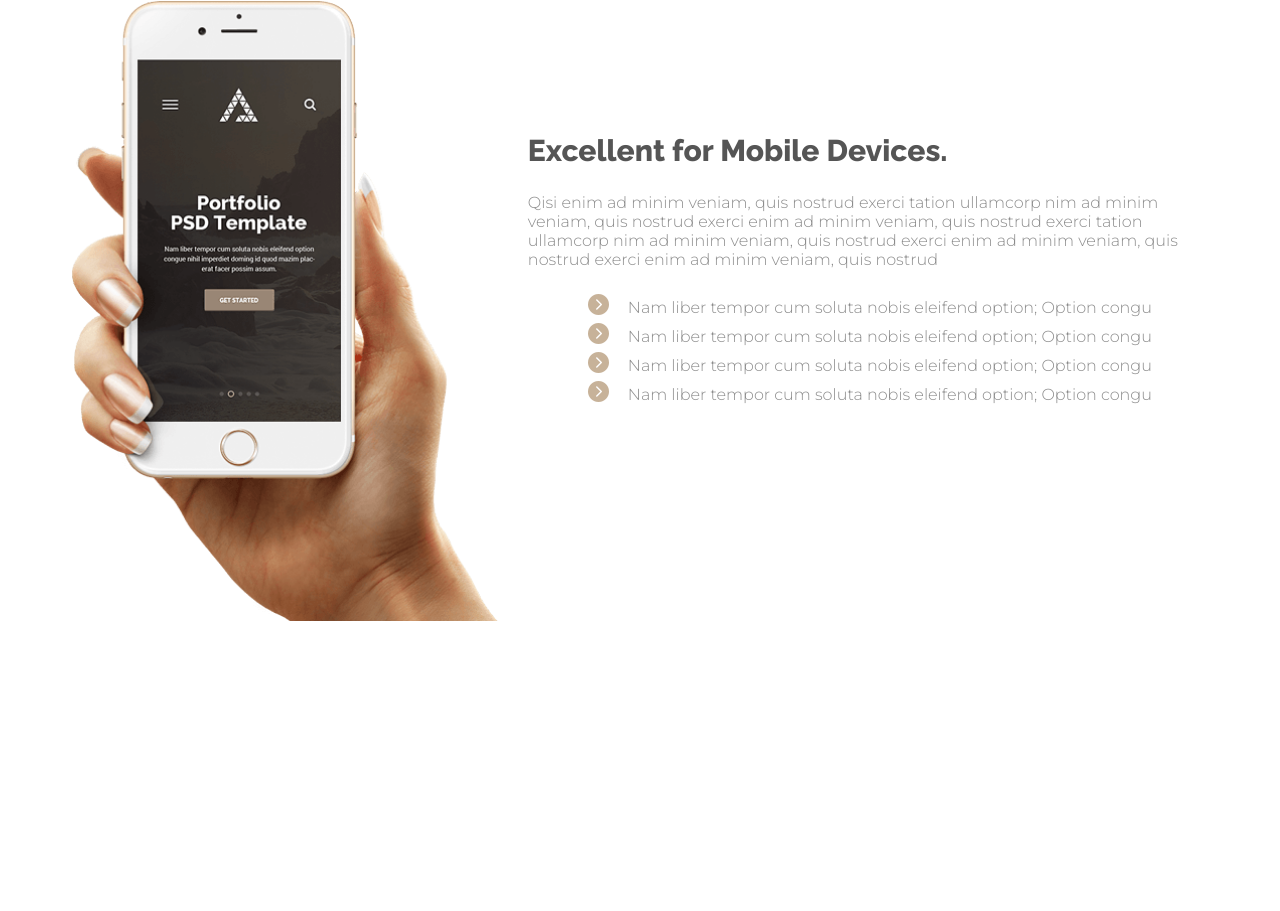
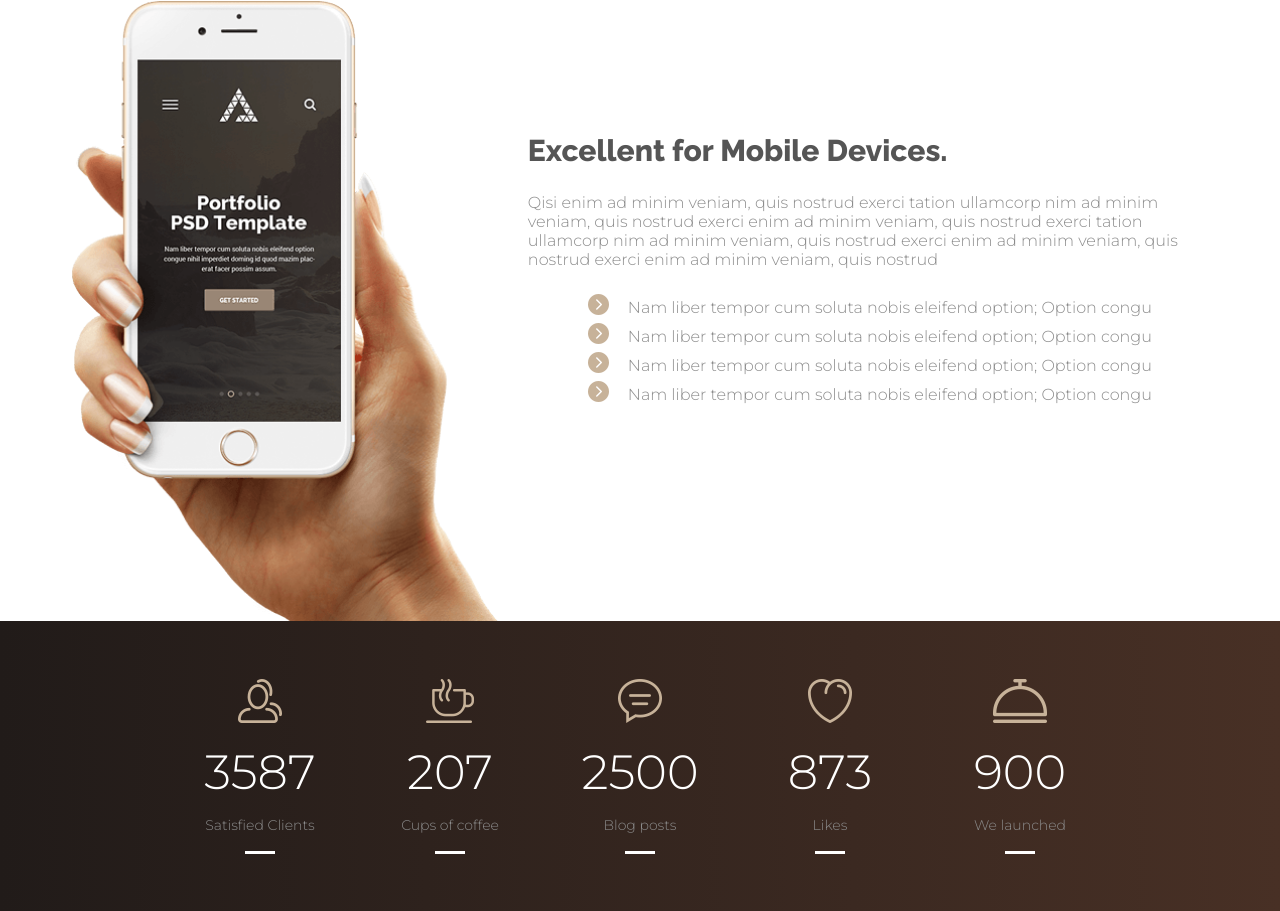
Before and after one commit to kuzkovandrey/project_1, a website: page app/index.html in a window 1280 px wide. Shown: the part 3884-4795 px from the top of the page. Before the commit the page ends 4505 px from the top, so only its background shows below. Drawn offline with Linux system fonts and the light colour scheme.

Commit message:
Added achievements section

```diff
--- a/app/index.html
+++ b/app/index.html
@@ -259,6 +259,38 @@
 			</div>
 		</section>
 
+		<section class="achievements">
+			<div class="achievement-card">
+				<img class="achievement-card__icon" src="images/icon-man.png" alt="icon">
+				<span class="achievement-card__count">3587</span>
+				<p class="achievement-card__description">Satisfied Clients</p>
+			</div>
+
+			<div class="achievement-card">
+				<img class="achievement-card__icon" src="images/icon-coffee.png" alt="icon">
+				<span class="achievement-card__count">207</span>
+				<p class="achievement-card__description">Cups of coffee</p>
+			</div>
+
+			<div class="achievement-card">
+				<img class="achievement-card__icon" src="images/icon-message.png" alt="icon">
+				<span class="achievement-card__count">2500</span>
+				<p class="achievement-card__description">Blog posts</p>
+			</div>
+
+			<div class="achievement-card">
+				<img class="achievement-card__icon" src="images/icon-heart.png" alt="icon">
+				<span class="achievement-card__count">873</span>
+				<p class="achievement-card__description">Likes</p>
+			</div>
+
+			<div class="achievement-card">
+				<img class="achievement-card__icon" src="images/icon-plate	.png" alt="icon">
+				<span class="achievement-card__count">900</span>
+				<p class="achievement-card__description">We launched</p>
+			</div>
+		</section>
+
 
 	</main>
 </body>
--- /dev/null
+++ b/app/scss/achievements.scss
@@ -0,0 +1,55 @@
+.achievements {
+	display: flex;
+	justify-content: center;
+	align-items: center;
+	background: linear-gradient(to right, #211b19, #483025);
+	padding: 60px 0 80px;
+}
+
+.achievement-card {
+	display: flex;
+	flex-direction: column;
+	justify-content: center;
+	align-items: center;
+	height: 150px;
+	width: 120px;
+	color: $white-color;
+	margin-right: 70px;
+
+	&__icon {
+		margin-bottom: 20px;
+	}
+
+	&__count {
+		font-family: $secondary-font-family;
+		font-size: 48px;
+		font-weight: 300;
+		margin-bottom: 15px;
+	}
+
+	&__description {
+		font-family: $secondary-font-family;
+		color: $grey-color;
+		font-size: 14px;
+		font-weight: 300;
+		position: relative;
+		display: inline-block;
+
+		&::after {
+			content: "";
+			width: 30px;
+			height: 3px;
+			background-color: $white-color;
+			position: absolute;
+			bottom: -20px;
+			right: 50%;
+			transform: translateX(50%);
+			text-align: center;
+		}
+	}
+
+	&:last-child {
+		margin-right: 0;
+	}
+
+}
--- a/app/scss/common.scss
+++ b/app/scss/common.scss
@@ -14,6 +14,7 @@ $light-beige-color: #c7b299;
 @import "projects";
 @import "presentation";
 @import "mobile-preview";
+@import "achievements";
 
 body {
 	font-family: 'Montserrat', Arial, sans-serif;
--- a/app/scss/ideas.scss
+++ b/app/scss/ideas.scss
@@ -36,7 +36,6 @@
 	display: flex;
 	justify-content: space-between;
 	align-items: center;
-
 }
 
 .purchase  {
--- a/app/scss/services.scss
+++ b/app/scss/services.scss
@@ -44,7 +44,7 @@
 		}
 
 	&:hover {
-		.services {
+		.service-card {
 			&__description {
 				color: $light-beige-color;
 				transition: color 0.2s;
```
Also changed, not shown: app/css/main.css, app/images/icon-coffee.png (added), app/images/icon-heart.png (added), app/images/icon-man.png (added), app/images/icon-message.png (added), app/images/icon-plate.png (added).
